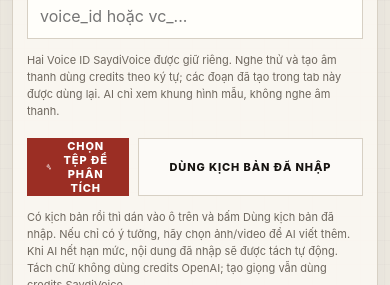
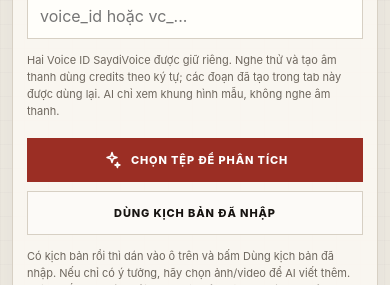
Before and after one commit to nhungtran68/song-kiem-ai, a Next.js app: page / in a window 390 px wide. Shown: the part 1560-1845 px from the top of the page. Built offline with nearby package versions, Linux system fonts and the light colour scheme; no server answers.

Commit message:
fix: keep script import actions readable on mobile

```diff
--- a/src/app/globals.css
+++ b/src/app/globals.css
@@ -117,7 +117,7 @@ svg { width: 20px; height: 20px; }
 .prompt-field small { color: var(--muted); font-size: 10px; line-height: 1.5; }
 .prompt-field textarea { min-height: 150px; }
 .analysis-actions { flex-wrap: wrap; }
-.analysis-actions > .button { flex: 1 1 200px; }
+.setup-panel .analysis-actions > .button { flex: 1 1 220px; }
 .voice-grid { display: grid; grid-template-columns: 1fr 1fr; gap: 12px; }
 .field.voice > span { display: flex; align-items: center; gap: 7px; }
 .field.voice > span i { width: 8px; height: 8px; border-radius: 50%; background: #415f72; }
```
